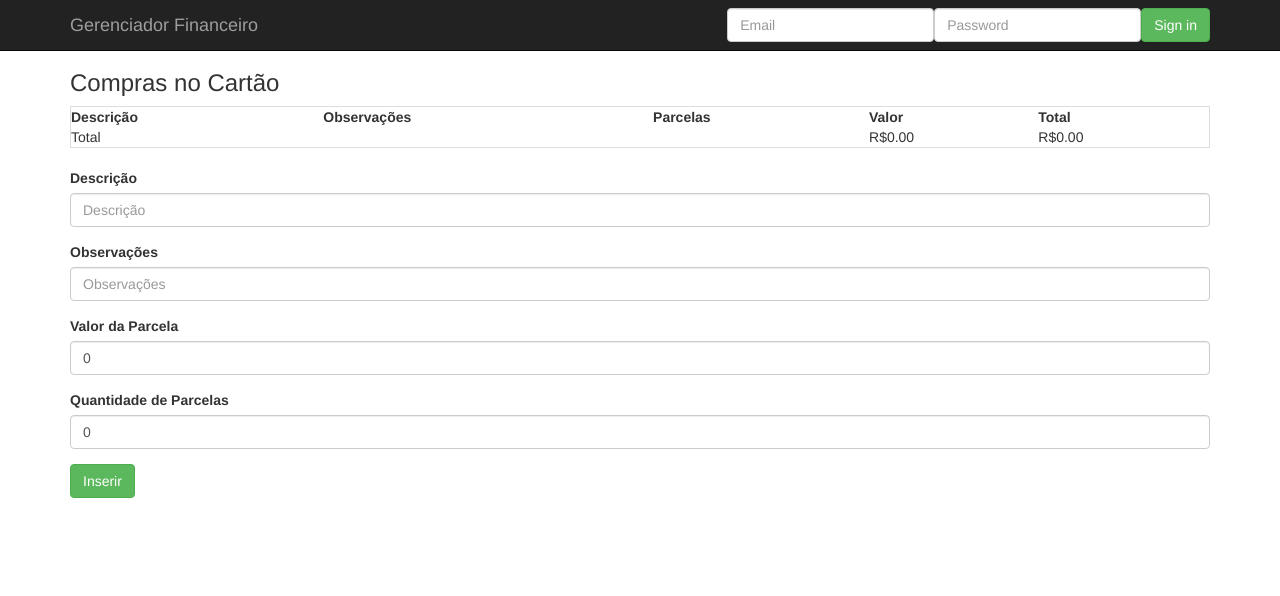
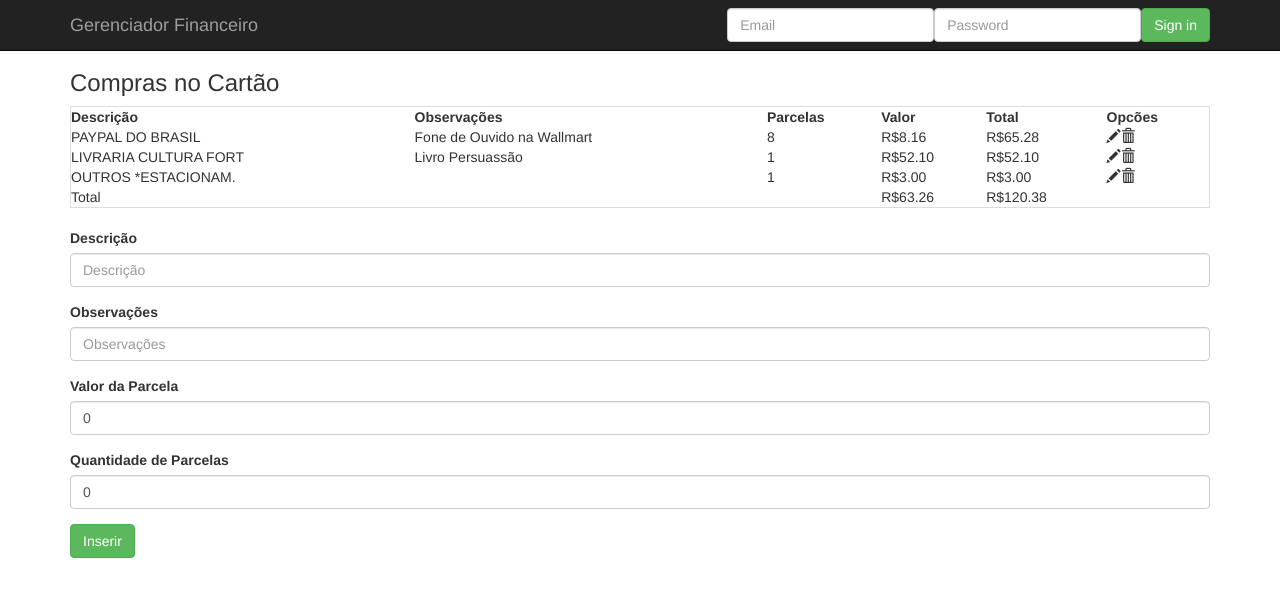
Before and after one commit to gamartins/gerenciador-financeiro, an Angular app: page /cartao-credito in a window 1280 px wide. Shown: the top 596 px of the page. Built offline with nearby package versions, Linux system fonts and the light colour scheme.

Commit message:
Inseridas as funções de editar e remover itens

```diff
--- a/src/app/cartao-credito/cartao-credito.component.html
+++ b/src/app/cartao-credito/cartao-credito.component.html
@@ -7,6 +7,7 @@
       <th>Parcelas</th>
       <th>Valor</th>
       <th>Total</th>
+      <th>Opcões</th>
     </tr>
     <tr *ngFor="let compra of listaCompras;">
       <td>{{compra.descricao}}</td>
@@ -14,6 +15,10 @@
       <td>{{compra.parcelas}}</td>
       <td>{{compra.valor | currency:'BRL':true}}</td>
       <td>{{compra.valorTotal() | currency:'BRL':true }}</td>
+      <td>
+        <span (click)="editItem(compra)" class="glyphicon glyphicon-pencil" aria-hidden="true"></span>
+        <span (click)="removeItem(compra)" class="glyphicon glyphicon-trash" aria-hidden="true"></span>
+      </td>
     </tr>
     <tr>
       <td colspan="3">Total</td>
--- a/src/app/cartao-credito/cartao-credito.component.ts
+++ b/src/app/cartao-credito/cartao-credito.component.ts
@@ -9,18 +9,31 @@ export class CartaoCreditoComponent implements OnInit{
 
   model = new CompraCartao('', '', 0, 0);
   listaCompras: Array<CompraCartao> = [
-    // new CompraCartao('PAYPAL DO BRASIL', 'Fone de Ouvido na Wallmart', 8, 8.16),
-    // new CompraCartao('LIVRARIA CULTURA FORT', 'Livro Persuassão', 1, 52.10),
-    // new CompraCartao('OUTROS *ESTACIONAM.', '', 3.0, 1.0),
+    new CompraCartao('PAYPAL DO BRASIL', 'Fone de Ouvido na Wallmart', 8, 8.16),
+    new CompraCartao('LIVRARIA CULTURA FORT', 'Livro Persuassão', 1, 52.10),
+    new CompraCartao('OUTROS *ESTACIONAM.', '', 1.0, 3.0),
   ];
+
+  isEdit = false;
+  indexOfObject = null;
 
   constructor() { }
 
   ngOnInit(): void { }
 
   onSubmit() {
-    this.listaCompras.push(this.model);
+    // Verificando se estamos inserindo um objeto ou editando um existente
+    if (!this.isEdit) {
+      this.listaCompras.push(this.model);
+      this.model = new CompraCartao('', '', 0, 0);
+    } else {
+      this.listaCompras[this.indexOfObject] = this.model;
+    }
+
+    // Voltando os valores para edição
     this.model = new CompraCartao('', '', 0, 0);
+    this.indexOfObject = null;
+    this.isEdit = false;
   }
 
   valorMes() {
@@ -42,4 +55,15 @@ export class CartaoCreditoComponent implements OnInit{
 
     return soma;
   }
+
+  editItem(compra: CompraCartao){
+    this.isEdit = true;
+    this.model = compra;
+    this.indexOfObject = this.listaCompras.indexOf(compra);
+  }
+
+  removeItem(compra){
+    let index = this.listaCompras.indexOf(compra);
+    this.listaCompras.splice(index, 1);
+  }
 }
```
Also changed, not shown: package.json (line endings or trailing spaces), src/app/app.component.css (line endings or trailing spaces).
